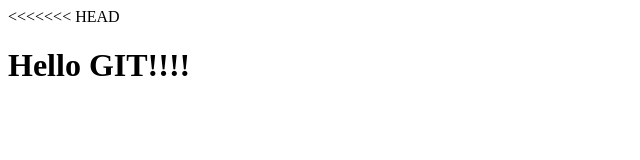
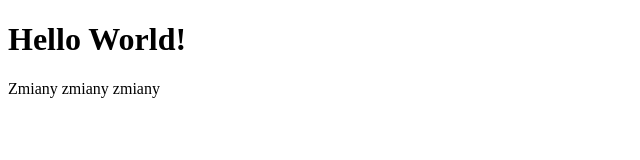
Before and after one commit to mateuszczap/Git-course-4, a plain HTML site: page index.html in a window 1280 px wide. Shown: the whole page, without its empty margins (0-640 px from the left). Drawn offline with Linux system fonts and the light colour scheme.

Commit message:
added paragraph into index.html

```diff
--- a/index.html
+++ b/index.html
@@ -7,7 +7,8 @@
     <title>iSA Course - 4</title>
 </head>
 <body>
-<<<<<<< HEAD
-    <h1>Hello GIT!!!!</h1>
+
+    <h1>Hello World!</h1>
+    <p>Zmiany zmiany zmiany</p>
     </body>
 </html>
```
